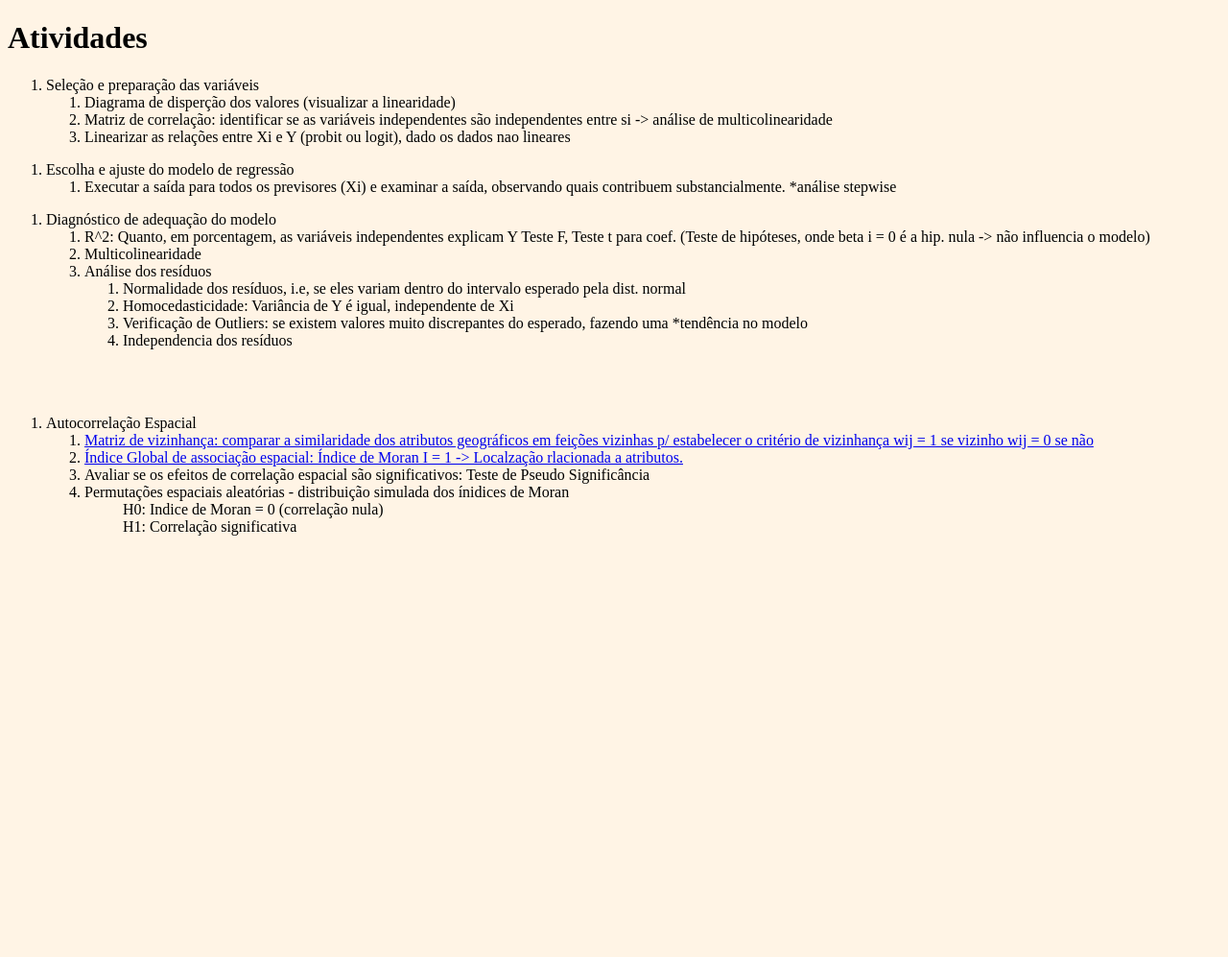
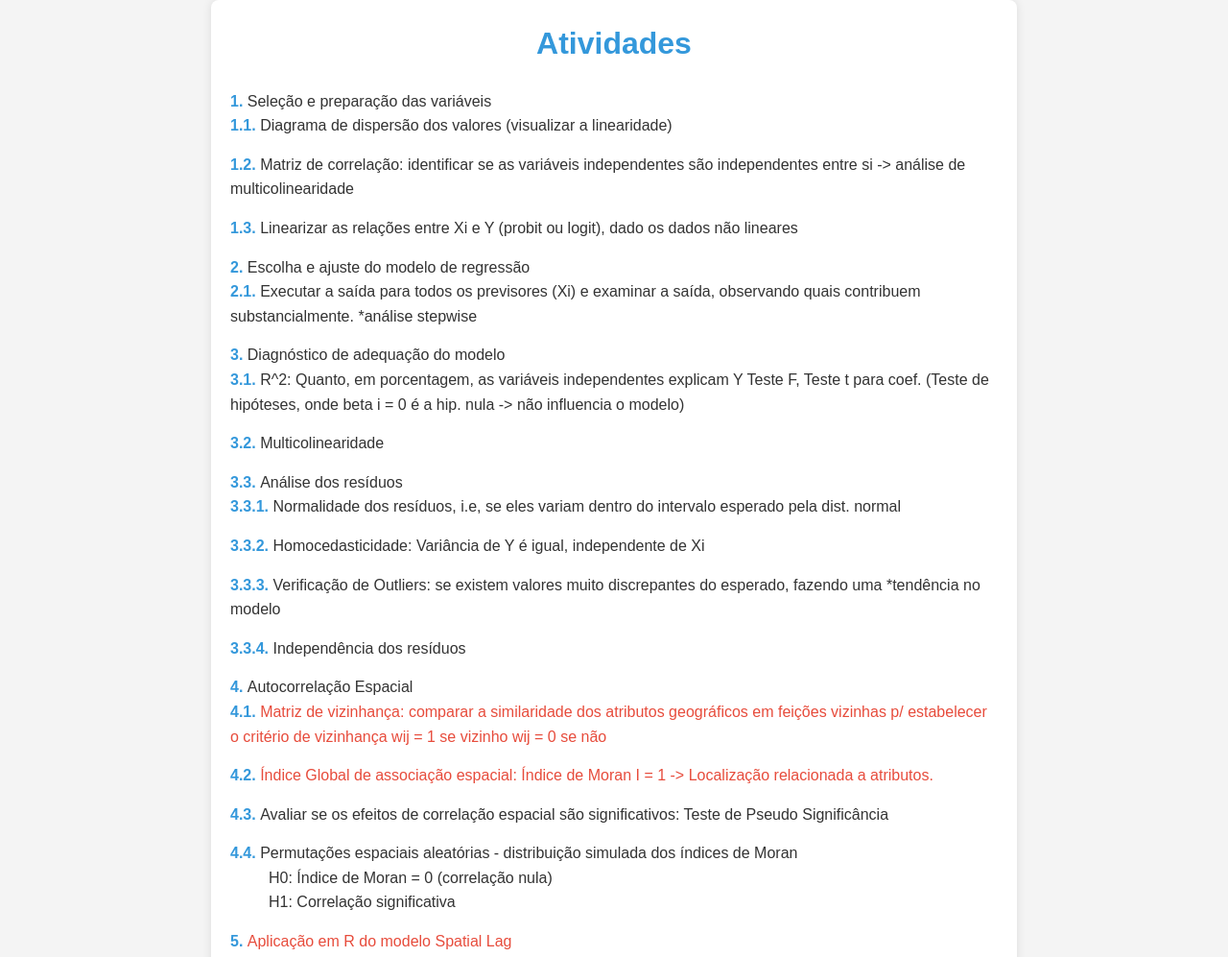
Before and after one commit to jaime-lobo/Atividades, a plain HTML site: page index.html in a window 1280 px wide. Shown: the whole page at 96% size. Before the commit the page ends 800 px from the top, so only its background shows below. Drawn offline with Linux system fonts and the light colour scheme.

Commit message:
Atualização

```diff
--- a/index.html
+++ b/index.html
@@ -3,64 +3,116 @@
 <head>
     <meta charset="UTF-8">
     <meta name="viewport" content="width=device-width, initial-scale=1.0">
-    <title>Desenvolvimento do TCC</title>
+    <title>Desenvolvimento do TCC - Estatística</title>
     <style>
-        body{
-            background-color: rgba(255, 235, 205, 0.507);
+        body {
+            background-color: #f4f4f4;
+            font-family: 'Arial', sans-serif;
+            line-height: 1.6;
+            color: #333;
+            margin: 0;
+            padding: 0;
+            display: flex;
+            justify-content: center;
+            align-items: center;
+            min-height: 100vh;
+        }
+
+        .container {
+            background-color: #fff;
+            border-radius: 8px;
+            box-shadow: 0 0 10px rgba(0, 0, 0, 0.1);
+            padding: 20px;
+            width: 80%;
+            max-width: 800px;
+            text-align: left;
+        }
+
+        h1 {
+            text-align: center;
+            color: #3498db;
+            margin-top: 0;
+        }
+
+        ol {
+            list-style: none;
+            counter-reset: item;
+            padding: 0;
+        }
+
+        ol li {
+            counter-increment: item;
+            margin-bottom: 15px;
+        }
+
+        ol li:before {
+            content: counters(item, ".") ". ";
+            color: #3498db;
+            font-weight: bold;
+        }
+
+        a {
+            color: #e74c3c;
+            text-decoration: none;
+        }
+
+        a:hover {
+            text-decoration: underline;
         }
     </style>
 </head>
 <body>
+    <div class="container">
         <h1>Atividades</h1>
 
         <ol>
-<li>Seleção e preparação das variáveis</li>
+            <li>Seleção e preparação das variáveis
                 <ol>
-<li>Diagrama de disperção dos valores (visualizar a linearidade)</li>
+                    <li>Diagrama de dispersão dos valores (visualizar a linearidade)</li>
                     <li>Matriz de correlação: identificar se as variáveis independentes são independentes entre si -> análise de multicolinearidade</li>
-<li>Linearizar as relações entre Xi e Y (probit ou logit), dado os dados nao lineares</li>
+                    <li>Linearizar as relações entre Xi e Y (probit ou logit), dado os dados não lineares</li>
                 </ol>
+            </li>
+
+            <li>Escolha e ajuste do modelo de regressão
+                <ol>
+                    <li>Executar a saída para todos os previsores (Xi) e examinar a saída, observando quais contribuem substancialmente. *análise stepwise</li>
                 </ol>
-<ol>
-    <li>Escolha e ajuste do modelo de regressão </li>
-    <ol>
-    <li>Executar a saída para todos os previsores (Xi) e examinar a saída,  observando quais contribuem substancialmente. *análise stepwise</li>
-    </ol>
-</ol>
-    <ol>
-    <li>Diagnóstico de adequação do modelo </li>
+            </li>
+
+            <li>Diagnóstico de adequação do modelo
                 <ol>
                     <li>R^2: Quanto, em porcentagem, as variáveis independentes explicam Y Teste F, Teste t para coef. (Teste de hipóteses, onde beta i = 0 é a hip. nula -> não influencia o modelo)</li>
                     <li>Multicolinearidade</li>
-    <li>Análise dos resíduos</li>
+                    <li>Análise dos resíduos
                         <ol>
                             <li>Normalidade dos resíduos, i.e, se eles variam dentro do intervalo esperado pela dist. normal</li>
                             <li>Homocedasticidade: Variância de Y é igual, independente de Xi</li>
                             <li>Verificação de Outliers: se existem valores muito discrepantes do esperado, fazendo uma *tendência no modelo</li>
-        <li>Independencia dos resíduos</li>
+                            <li>Independência dos resíduos</li>
                         </ol>
+                    </li>
                 </ol>
-    </ol>
-<br><br>
+            </li>
+
+            <li>Autocorrelação Espacial
                 <ol>
-    <li>Autocorrelação Espacial</li>
-    <ol>
-        <li><a href="pag02.html">
-            Matriz de vizinhança: comparar a similaridade dos atributos geográficos em feições vizinhas p/ estabelecer o critério de vizinhança
+                    <li><a href="pag02.html">Matriz de vizinhança: comparar a similaridade dos atributos geográficos em feições vizinhas p/ estabelecer o critério de vizinhança
                             wij = 1 se vizinho
                             wij = 0 se não
                     </a></li>
-        <li><a href="pag03.html">
-            Índice Global de associação espacial: Índice de  Moran
-                I = 1 -> Localzação rlacionada a atributos.
+                    <li><a href="pag03.html">Índice Global de associação espacial: Índice de Moran
+                            I = 1 -> Localização relacionada a atributos.
                     </a></li>
                     <li>Avaliar se os efeitos de correlação espacial são significativos: Teste de Pseudo Significância</li>
-        <li>Permutações espaciais aleatórias - distribuição simulada dos ínidices de Moran
-        <ul>H0: Indice de Moran = 0 (correlação nula) </ul>
+                    <li>Permutações espaciais aleatórias - distribuição simulada dos índices de Moran
+                        <ul>H0: Índice de Moran = 0 (correlação nula) </ul>
                         <ul>H1: Correlação significativa</ul></li>
                 </ol>
+            </li>
+
+            <li><a href="pag04.html">Aplicação em R do modelo Spatial Lag</a></li>
         </ol>
-
-
+    </div>
 </body>
 </html>
```
Also changed, not shown: pag04.html (added, +175 -0 lines), pag05.html (added, +22 -0 lines), BA.png (added), Car.png (added), I_moran.png (added), Reg_BA.png (added), Sar.png (added), conect.png (added), conect2.png (added), dp_freq.png (added), hist_viz.png (added), i_mor_rend_BA.png (added), reg_mul.png (added), regressão_simples_BA.png (added). Lines whose indentation alone changed are shown as unchanged.
